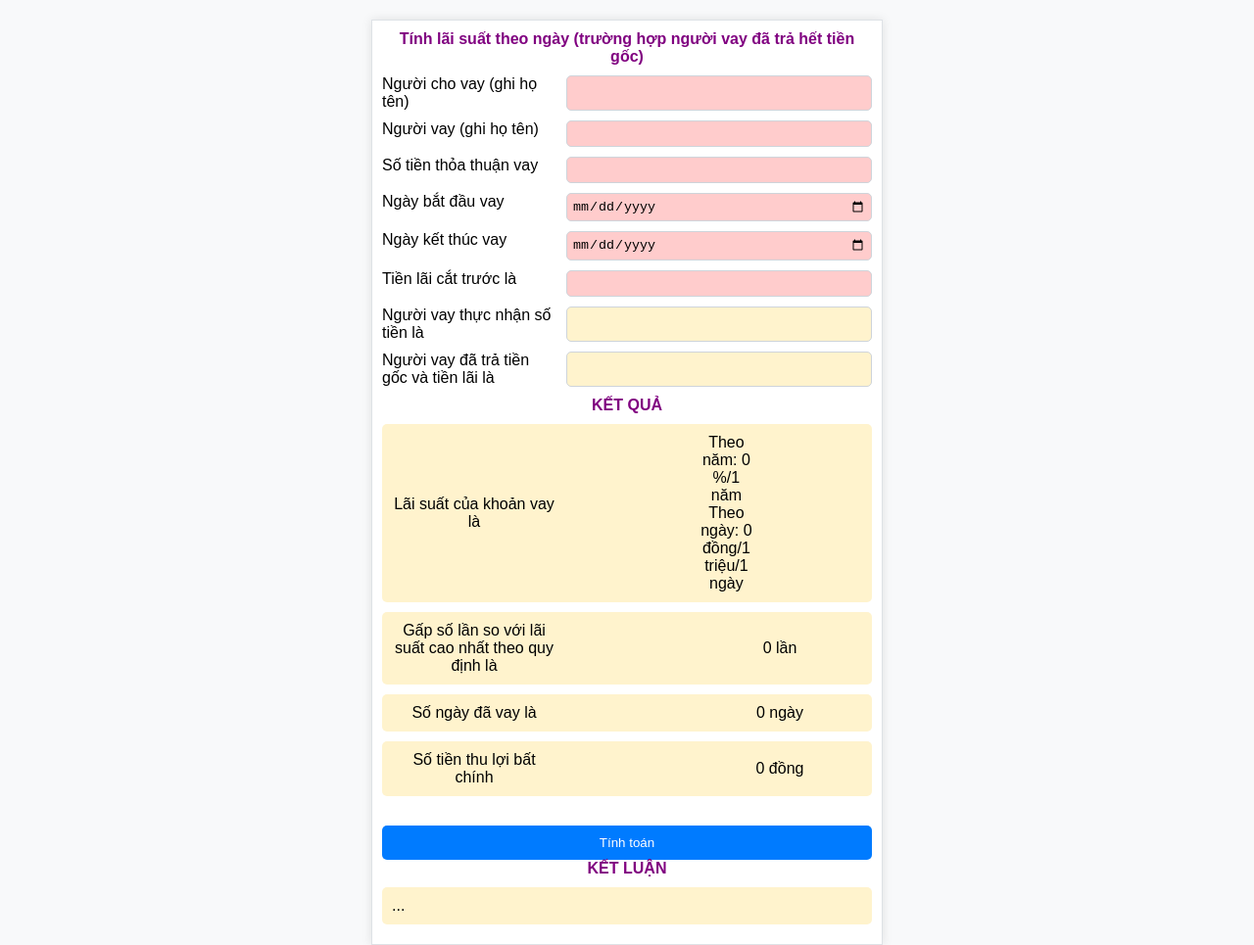
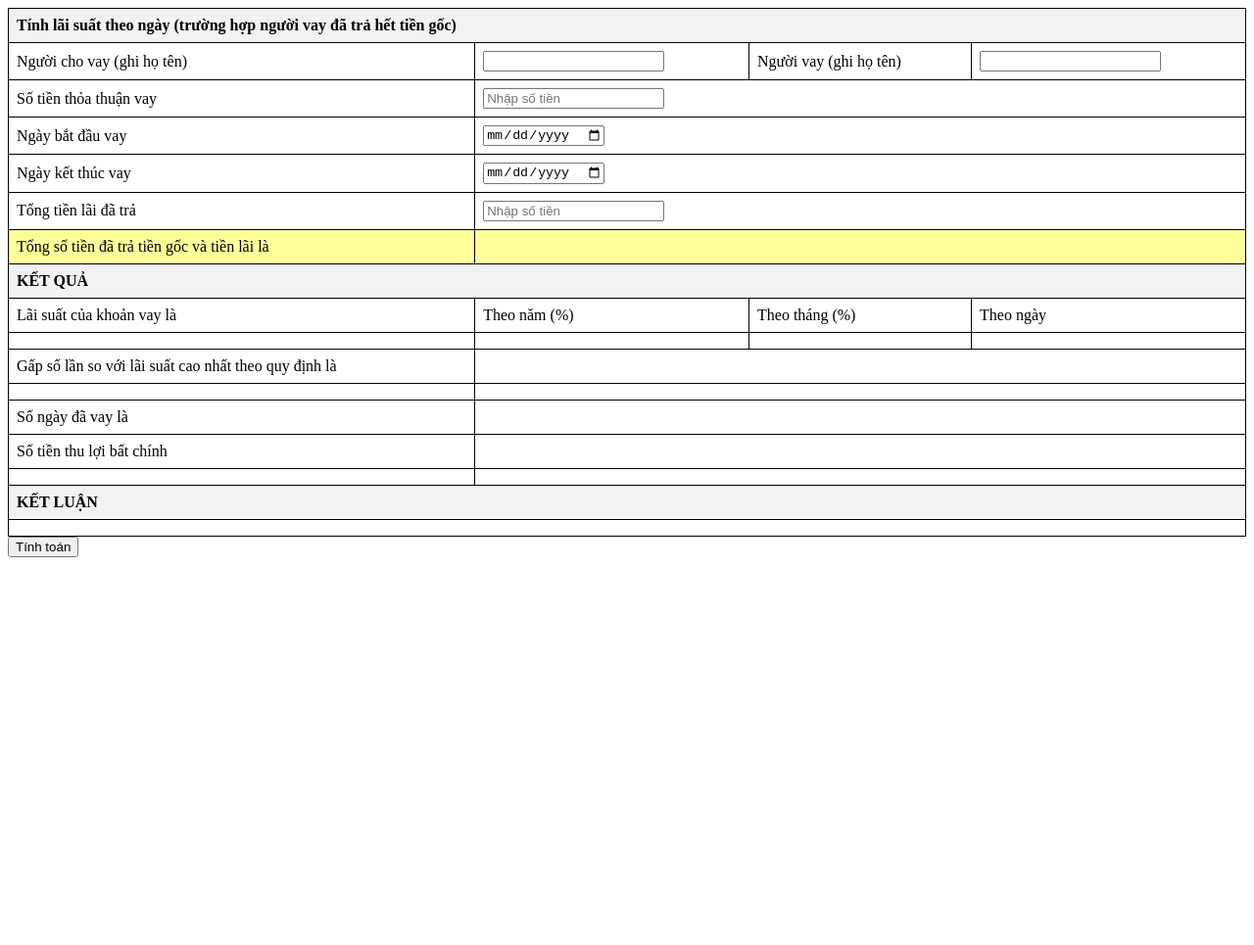
Before and after one commit to hienhatrithuc/hienhatrithuc.github.io, a plain HTML site: page index.html in a window 1280 px wide. Shown: the whole page at 98% size. After the commit the page ends 800 px from the top, so only its background shows below. Drawn offline with Linux system fonts and the light colour scheme.

Commit message:
sửa
tính lãi

```diff
--- a/index.html
+++ b/index.html
@@ -1,189 +1,142 @@
 <!DOCTYPE html>
-<html lang="en">
+<html lang="vi">
 <head>
     <meta charset="UTF-8">
-<meta name="viewport" content="width=device-width, initial-scale=1.0">
-<title>Loan Interest Calculation</title>
+    <title>Tính lãi suất theo ngày</title>
     <style>
-    body {
-        font-family: Arial, sans-serif;
-        margin: 0;
-        padding: 0;
-        display: flex;
-        flex-direction: column;
-        align-items: center;
-        background-color: #f8f9fa;
+        table {
+            border-collapse: collapse;
+            width: 100%;
         }
-    .container {
-        width: 90%;
-        max-width: 500px;
-        background-color: #ffffff;
-        border: 1px solid #dee2e6;
-        padding: 10px;
-        box-shadow: 0 0 10px rgba(0, 0, 0, 0.1);
-        margin-top: 20px;
+        table, th, td {
+            border: 1px solid black;
+        }
+        th, td {
+            padding: 8px;
+            text-align: left;
+        }
+        th {
+            background-color: #f2f2f2;
+        }
+        .highlight {
+            background-color: #ffff99;
         }
         .header {
-        text-align: center;
-        font-weight: bold;
-        color: purple;
-    }
-    .input-row, .result-row, .conclusion {
-        display: flex;
-        justify-content: space-between;
-        margin: 10px 0;
-    }
-    .input-row input, .result-row input {
-        width: 60%;
-        padding: 5px;
-    }
-    .input-row div, .result-row div, .conclusion div {
-        width: 35%;
-    }
-    .form-control {
-        border: 1px solid #ced4da;
-        border-radius: 5px;
-    }
-    .form-control:focus {
-        outline: none;
-        border-color: #80bdff;
-    }
-    .form-group {
-        margin: 10px 0;
-    }
-    .red-bg {
-        background-color: #ffcccc;
-    }
-    .yellow-bg {
-        background-color: #fff3cd;
-        text-align: center;
-        padding: 10px;
-        border-radius: 5px;
-    }
-    .result-row {
-        align-items: center;
-    }
-    .button {
-        width: 100%;
-        padding: 10px;
-        background-color: #007bff;
-        color: white;
-        border: none;
-        border-radius: 5px;
-        margin-top: 20px;
-        cursor: pointer;
-    }
-    .button:focus {
-        outline: none;
-        background-color: #0056b3;
+            background-color: #ff9999;
         }
     </style>
+    <script>
+        function calculate() {
+            const lender = document.getElementById('lender').value;
+            const borrower = document.getElementById('borrower').value;
+            const principal = parseFloat(document.getElementById('principal').value.replace(/,/g, ''));
+            const startDate = new Date(document.getElementById('startDate').value);
+            const endDate = new Date(document.getElementById('endDate').value);
+            const interestPaid = parseFloat(document.getElementById('interestPaid').value.replace(/,/g, ''));
+            const totalPaid = principal + interestPaid;
+
+            const daysBorrowed = (endDate - startDate) / (1000 * 60 * 60 * 24) + 1;
+            const annualRate = (interestPaid / daysBorrowed) * 360 / principal * 100;
+            const monthlyRate = (interestPaid / daysBorrowed) * 30 / principal * 100;
+            const dailyRate = (interestPaid / daysBorrowed / principal * 1000000).toFixed(3);
+
+            const multiple = annualRate / 20;
+            const excessiveInterest = multiple > 5;
+
+            const illegalProfit = principal * daysBorrowed * ((interestPaid / daysBorrowed / principal * 1000000 - 550) / 1000000);
+            const illegalProfitStatus = illegalProfit > 30000000;
+
+            document.getElementById('totalPaid').innerText = totalPaid.toLocaleString('vi-VN') + ' đồng';
+            document.getElementById('annualRate').innerText = annualRate.toFixed(2) + '%';
+            document.getElementById('monthlyRate').innerText = monthlyRate.toFixed(2) + '%';
+            document.getElementById('dailyRate').innerText = dailyRate + ' đ/1 triệu';
+
+            document.getElementById('multiple').innerText = multiple.toFixed(2);
+            document.getElementById('excessiveInterest').innerText = excessiveInterest ? 'Cấu thành hành vi lấy lãi gấp 5 lần lãi suất cao nhất theo quy định pháp luật' : 'Chưa cấu thành hành vi lấy lãi cao hơn 5 lần lãi suất cao nhất theo quy định pháp luật';
+            document.getElementById('daysBorrowed').innerText = daysBorrowed;
+            document.getElementById('illegalProfit').innerText = illegalProfit.toLocaleString('vi-VN') + ' đồng';
+            document.getElementById('illegalProfitStatus').innerText = illegalProfitStatus ? 'đủ cấu thành hành vi thu lời bất chính trên 30 triệu đồng' : 'không đủ cấu thành hành vi thu lời bất chính trên 30 triệu đồng';
+
+            document.getElementById('conclusion').innerText = "Ngày " + startDate.toLocaleDateString('vi-VN') + ", " + borrower + " vay của " + lender + " số tiền là " + principal.toLocaleString('vi-VN') + " đồng. Tiền lãi phải trả theo thỏa thuận là " + interestPaid.toLocaleString('vi-VN') + " đồng. " + borrower + " đã nhận số tiền vay là " + principal.toLocaleString('vi-VN') + " đồng, vay từ ngày " + startDate.toLocaleDateString('vi-VN') + " đến ngày " + endDate.toLocaleDateString('vi-VN') + ". " + borrower + " đã trả hoặc phải trả toàn bộ số tiền gốc và tiền lãi cho " + lender + " là " + totalPaid.toLocaleString('vi-VN') + " đồng. Lãi suất của khoản vay là: " + annualRate.toFixed(2) + " đồng/" + principal.toLocaleString('vi-VN') + " đồng x 100%/" + daysBorrowed + " ngày x 365 ngày = " + annualRate.toFixed(2) + "%/năm, gấp " + multiple.toFixed(2) + " lần mức lãi suất cao nhất quy định trong Bộ luật dân sự là 20%/năm; Số tiền lãi/1.000.000 đồng/ngày = " + dailyRate + " đồng/1.000.000 đồng/ngày; Số tiền thu lợi bất chính = " + illegalProfit.toLocaleString('vi-VN') + " đồng x " + daysBorrowed + " ngày x (" + dailyRate + " đồng – 550 đồng)/1.000.000 đồng = " + illegalProfit.toLocaleString('vi-VN') + " đồng";
+        }
+    </script>
 </head>
 <body>
 
-<div class="container">
-    <div class="header">Tính lãi suất theo ngày (trường hợp người vay đã trả hết tiền gốc)</div>
+<table>
+    <tr class="header">
+        <th colspan="4">Tính lãi suất theo ngày (trường hợp người vay đã trả hết tiền gốc)</th>
+    </tr>
+    <tr>
+        <td>Người cho vay (ghi họ tên)</td>
+        <td><input type="text" id="lender"></td>
+        <td>Người vay (ghi họ tên)</td>
+        <td><input type="text" id="borrower"></td>
+    </tr>
+    <tr>
+        <td>Số tiền thỏa thuận vay</td>
+        <td colspan="3"><input type="text" id="principal" placeholder="Nhập số tiền" onblur="this.value=parseFloat(this.value.replace(/,/g, '')).toLocaleString('vi-VN')"></td>
+    </tr>
+    <tr>
+        <td>Ngày bắt đầu vay</td>
+        <td colspan="3"><input type="date" id="startDate"></td>
+    </tr>
+    <tr>
+        <td>Ngày kết thúc vay</td>
+        <td colspan="3"><input type="date" id="endDate"></td>
+    </tr>
+    <tr>
+        <td>Tổng tiền lãi đã trả</td>
+        <td colspan="3"><input type="text" id="interestPaid" placeholder="Nhập số tiền" onblur="this.value=parseFloat(this.value.replace(/,/g, '')).toLocaleString('vi-VN')"></td>
+    </tr>
+    <tr class="highlight">
+        <td>Tổng số tiền đã trả tiền gốc và tiền lãi là</td>
+        <td colspan="3" id="totalPaid"></td>
+    </tr>
+    <tr>
+        <th colspan="4">KẾT QUẢ</th>
+    </tr>
+    <tr>
+        <td>Lãi suất của khoản vay là</td>
+        <td>Theo năm (%)</td>
+        <td>Theo tháng (%)</td>
+        <td>Theo ngày</td>
+    </tr>
+    <tr>
+        <td></td>
+        <td id="annualRate"></td>
+        <td id="monthlyRate"></td>
+        <td id="dailyRate"></td>
+    </tr>
+    <tr>
+        <td>Gấp số lần so với lãi suất cao nhất theo quy định là</td>
+        <td colspan="3" id="multiple"></td>
+    </tr>
+    <tr>
+        <td></td>
+        <td colspan="3" id="excessiveInterest"></td>
+    </tr>
+    <tr>
+        <td>Số ngày đã vay là</td>
+        <td colspan="3" id="daysBorrowed"></td>
+    </tr>
+    <tr>
+        <td>Số tiền thu lợi bất chính</td>
+        <td colspan="3" id="illegalProfit"></td>
+    </tr>
+    <tr>
+        <td></td>
+        <td colspan="3" id="illegalProfitStatus"></td>
+    </tr>
+    <tr>
+        <th colspan="4">KẾT LUẬN</th>
+    </tr>
+    <tr>
+        <td colspan="4" id="conclusion"></td>
+    </tr>
+</table>
 
-    <div class="form-group input-row">
-        <div>Người cho vay (ghi họ tên)</div>
-        <input type="text" class="form-control red-bg" id="nguoi-cho-vay">
-    </div>
+<button onclick="calculate()">Tính toán</button>
 
-    <div class="form-group input-row">
-        <div>Người vay (ghi họ tên)</div>
-        <input type="text" class="form-control red-bg" id="nguoi-vay">
-    </div>
-
-    <div class="form-group input-row">
-        <div>Số tiền thỏa thuận vay</div>
-        <input type="number" class="form-control red-bg" id="so-tien-vay">
-    </div>
-
-    <div class="form-group input-row">
-        <div>Ngày bắt đầu vay</div>
-        <input type="date" class="form-control red-bg" id="ngay-bat-dau">
-    </div>
-
-    <div class="form-group input-row">
-        <div>Ngày kết thúc vay</div>
-        <input type="date" class="form-control red-bg" id="ngay-ket-thuc">
-    </div>
-
-    <div class="form-group input-row">
-        <div>Tiền lãi cắt trước là</div>
-        <input type="number" class="form-control red-bg" id="tien-lai-cat-truoc">
-    </div>
-
-    <div class="form-group input-row">
-        <div>Người vay thực nhận số tiền là</div>
-        <input type="number" class="form-control yellow-bg" id="so-tien-thuc-nhan" disabled>
-    </div>
-
-    <div class="form-group input-row">
-        <div>Người vay đã trả tiền gốc và tiền lãi là</div>
-        <input type="number" class="form-control yellow-bg" id="so-tien-da-tra" disabled>
-    </div>
-
-    <div class="header">KẾT QUẢ</div>
-
-    <div class="result-row yellow-bg">
-        <div>Lãi suất của khoản vay là</div>
-        <div>
-            <div>Theo năm: <span id="lai-suat-nam">0 %/1 năm</span></div>
-            <div>Theo ngày: <span id="lai-suat-ngay">0 đồng/1 triệu/1 ngày</span></div>
-        </div>
-    </div>
-
-    <div class="result-row yellow-bg">
-        <div>Gấp số lần so với lãi suất cao nhất theo quy định là</div>
-        <div><span id="so-lan-lai-suat">0</span> lần</div>
-    </div>
-
-    <div class="result-row yellow-bg">
-        <div>Số ngày đã vay là</div>
-        <div><span id="so-ngay-vay">0</span> ngày</div>
-    </div>
-
-    <div class="result-row yellow-bg">
-        <div>Số tiền thu lợi bất chính</div>
-        <div><span id="thu-loi-bat-chinh">0</span> đồng</div>
-    </div>
-
-    <button class="button" onclick="calculate()">Tính toán</button>
-
-    <div class="header">KẾT LUẬN</div>
-    <div class="conclusion yellow-bg" id="ket-luan">...</div>
-</div>
-
-<script>
-    function calculate() {
-        const soTienVay = parseFloat(document.getElementById('so-tien-vay').value);
-        const ngayBatDau = new Date(document.getElementById('ngay-bat-dau').value);
-        const ngayKetThuc = new Date(document.getElementById('ngay-ket-thuc').value);
-        const tienLaiCatTruoc = parseFloat(document.getElementById('tien-lai-cat-truoc').value);
-
-        const soTienThucNhan = soTienVay - tienLaiCatTruoc;
-        const soTienDaTra = soTienVay;
-
-        document.getElementById('so-tien-thuc-nhan').value = soTienThucNhan;
-        document.getElementById('so-tien-da-tra').value = soTienDaTra;
-
-        const soNgayVay = Math.ceil((ngayKetThuc - ngayBatDau) / (1000 * 60 * 60 * 24)) + 1;
-        document.getElementById('so-ngay-vay').textContent = soNgayVay;
-
-        const laiSuatNam = ((soTienDaTra - soTienThucNhan) / soTienVay) * 100 / soNgayVay * 365;
-        const laiSuatNgay = ((soTienDaTra - soTienThucNhan) / soTienVay) * 1000000 / soNgayVay;
-
-        document.getElementById('lai-suat-nam').textContent = laiSuatNam.toFixed(2) + ' %/1 năm';
-        document.getElementById('lai-suat-ngay').textContent = laiSuatNgay.toFixed(2) + ' đồng/1 triệu/1 ngày';
-
-        const soLanLaiSuat = laiSuatNam / 20;
-        document.getElementById('so-lan-lai-suat').textContent = soLanLaiSuat.toFixed(2);
-
-        const ketQuaLaiSuat = soLanLaiSuat > 5 ? "Cấu thành tội cho vay lãi nặng trong giao dịch dân sự (gấp 5 lần lãi suất cao nhất theo quy định pháp luật)" : "Chưa cấu thành tội danh cho vay lãi nặng trong giao dịch dân sự";
-        document.getElementById('ket-luan').textContent = ketQuaLaiSuat;
-
-        const thuLoiBatChinh = soTienThucNhan * soNgayVay * (laiSuatNgay - 550) / 1000000;
-        document.getElementById('thu-loi-bat-chinh').textContent = thuLoiBatChinh.toFixed(0);
-
-        const ketLuan = `Ngày ${ngayBatDau.toLocaleDateString()}, B vay của A số tiền là ${soTienVay.toLocaleString()} đồng. A đã cắt tiền lãi trước là ${tienLaiCatTruoc.toLocaleString()} đồng. B đã nhận số tiền vay là ${soTienThucNhan.toLocaleString()} đồng, vay từ ngày ${ngayBatDau.toLocaleDateString()} đến ngày ${ngayKetThuc.toLocaleDateString()} (${soNgayVay} ngày). B đã trả toàn bộ số tiền gốc và tiền lãi
+</body>
+</html>
```
Lines whose indentation alone changed are shown as unchanged.
